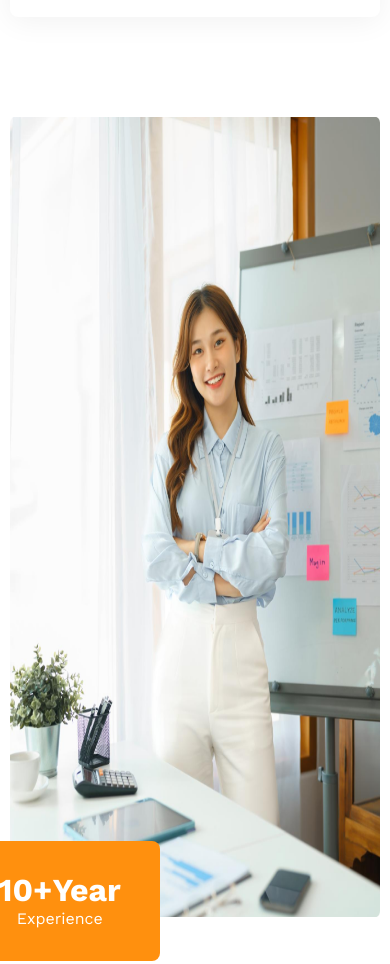
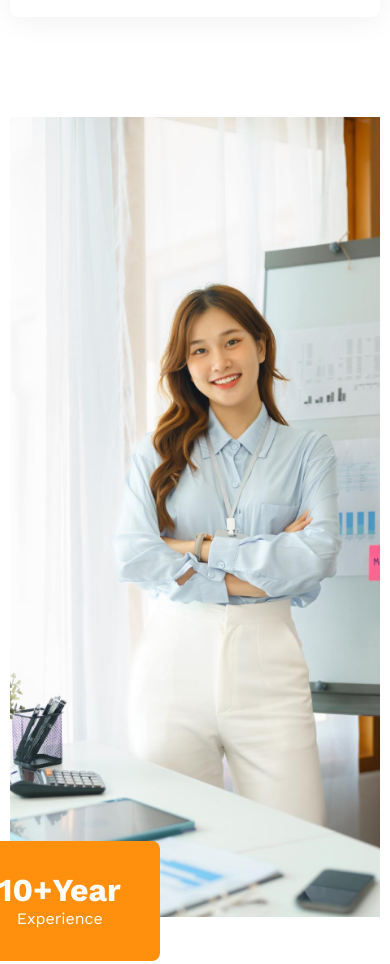
Before and after one commit to raselmonitor/architects-website, a plain HTML site: page index.html in a window 390 px wide. Shown: the part 3752-4716 px from the top of the page. Drawn offline with nearby package versions, Linux system fonts and the light colour scheme.

Commit message:
sure final submited

```diff
--- a/styles.css
+++ b/styles.css
@@ -164,6 +164,7 @@ button:hover {
 .features-image img {
     width: 100%;
     height: 800px;
+    object-fit: cover;
 }
 
 .years {
@@ -302,6 +303,10 @@ footer {
         width: 100%;
     }
 
+    .features-image img{
+        object-fit: cover;
+    }
+
     footer{
         width: 100%;
         margin: auto;
```
